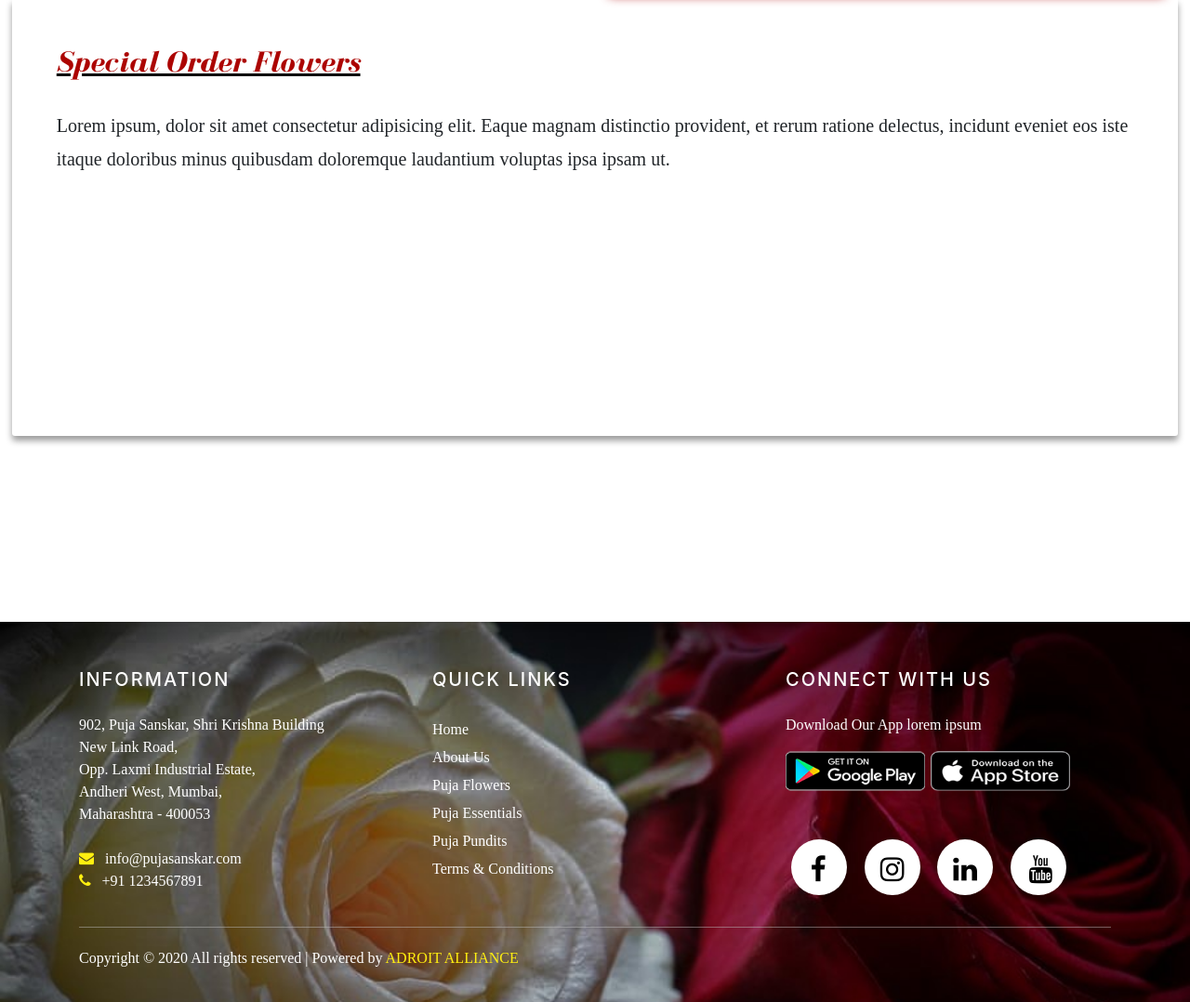
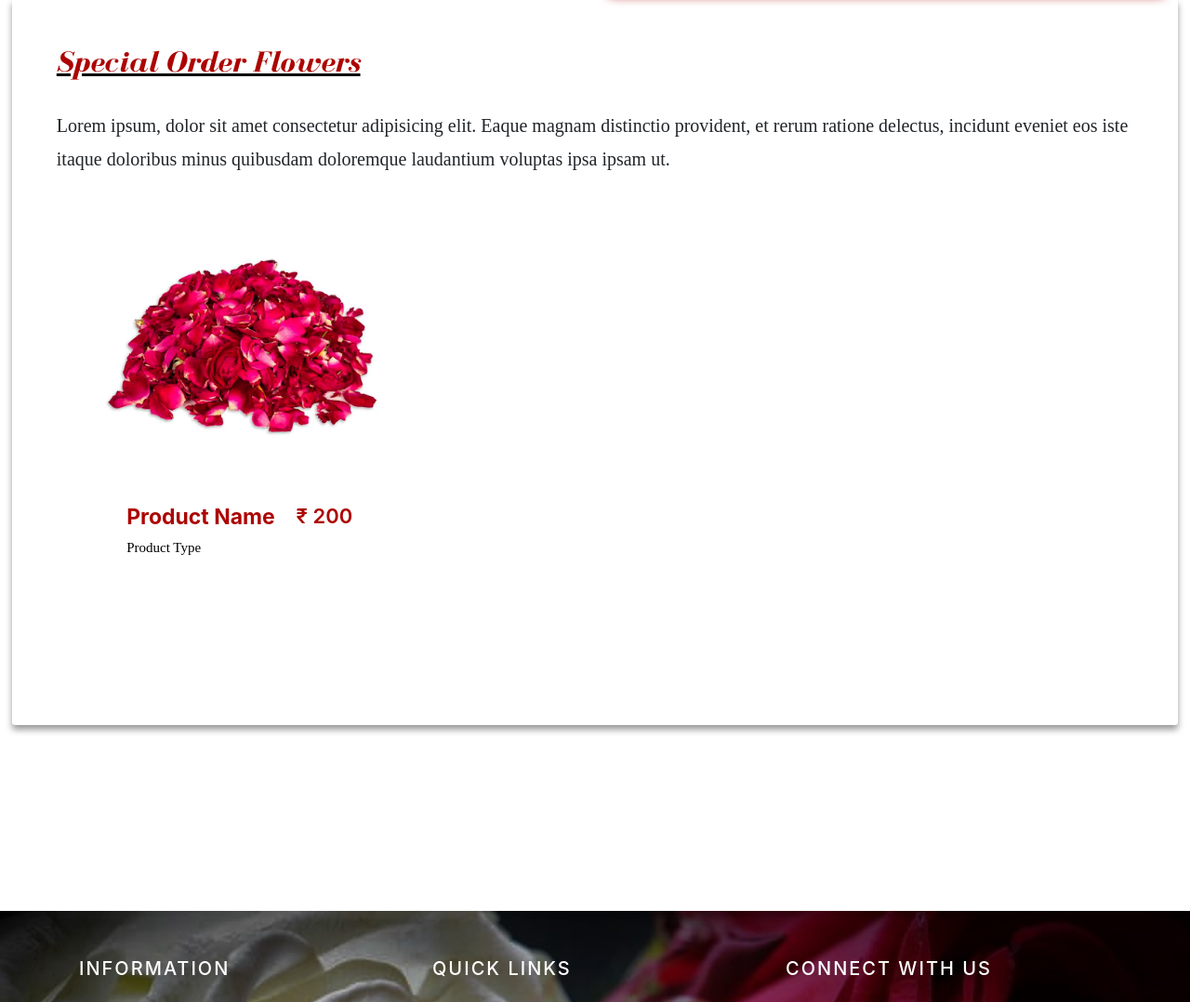
Before and after one commit to Shrirama-Upadhya-A/poojas-final, a PHP site: page /flowers-special.html in a window 1280 px wide. Shown: the part 298-1376 px from the top of the page at 93% size. Run offline with PHP 8.4, Linux system fonts and the light colour scheme; some libraries are stand-ins or nearby versions; some web fonts are replaced.

Commit message:
product page

```diff
--- a/css/shop2.css
+++ b/css/shop2.css
@@ -24,6 +24,8 @@
     width: 100%;
     height: 100%;
     position: relative;
+    display: block;
+    margin: auto;
     padding-bottom: 10vh;
     margin-bottom: 10vh;
     height: auto;
@@ -218,7 +220,8 @@
     transform-style: preserve-3d;
     transition: transform 5s;
     float: left;
-    margin-right: 23px;
+    margin-right: 4vw;
+    margin-left: 3vw;
     -webkit-transition: width 500ms ease-in-out;
     -moz-transition: width 500ms ease-in-out;
     -ms-transition: width 500ms ease-in-out;
--- a/flowers-special.html
+++ b/flowers-special.html
@@ -80,11 +80,8 @@
 
                     <div id="wrapper">
                         <div id="grid">
-                            <div id="lol">
 
-                                <!--product starts-->
-
-                                <!-- <div class="product">
+                            <div class="product">
                                 <div class="make3D">
                                     <div class="product-front">
                                         <div class="shadow"></div>
@@ -115,26 +112,9 @@
                                         </div>
                                     </div>
                                 </div>
-                            </div> -->
-                                <!--product ends-->
                             </div>
-                        </div>
-                    </div>
-                </div>
 
-                <div class="tab-pane fade  show active" id="specialflowers">
-                    <h2>Special Order Flowers</h2>
-
-                    <p class="lead">
-                        Lorem ipsum, dolor sit amet consectetur adipisicing elit. Eaque magnam distinctio provident, et rerum ratione delectus, incidunt eveniet eos iste itaque doloribus minus quibusdam doloremque laudantium voluptas ipsa ipsam ut. </p>
-
-
-                    <div id="wrapper">
-                        <div id="grid">
-                            <div id="lol2">
-                                <!--product starts-->
-
-                                <!-- <div class="product">
+                            <div class="product">
                                 <div class="make3D">
                                     <div class="product-front">
                                         <div class="shadow"></div>
@@ -165,8 +145,251 @@
                                         </div>
                                     </div>
                                 </div>
-                            </div> -->
-                                <!--product ends-->
+                            </div>
+
+                            <div class="product">
+                                <div class="make3D">
+                                    <div class="product-front">
+                                        <div class="shadow"></div>
+                                        <img src="images/1.jpg" alt="" />
+                                        <div class="image_overlay"></div>
+                                        <div class="add_to_cart">Add to cart</div>
+                                        <a href="product.html">
+                                            <div class="view_details2">View Details</div>
+                                        </a>
+                                        <div class="stats">
+                                            <div class="stats-container">
+                                                <span class="product_price">&#8377; 200</span>
+                                                <span class="product_name">Product Name</span>
+                                                <p>Product Type</p>
+
+                                            </div>
+                                        </div>
+                                    </div>
+
+                                    <div class="product-back">
+                                        <div class="shadow"></div>
+                                        <div class="carousel">
+                                            <h2>hellasdfghjkljghasdfgyhuijofrdeo</h2>
+                                        </div>
+                                        <div class="flip-back">
+                                            <div class="cy"></div>
+                                            <div class="cx"></div>
+                                        </div>
+                                    </div>
+                                </div>
+                            </div>
+
+                            <div class="product">
+                                <div class="make3D">
+                                    <div class="product-front">
+                                        <div class="shadow"></div>
+                                        <img src="images/1.jpg" alt="" />
+                                        <div class="image_overlay"></div>
+                                        <div class="add_to_cart">Add to cart</div>
+                                        <a href="product.html">
+                                            <div class="view_details2">View Details</div>
+                                        </a>
+                                        <div class="stats">
+                                            <div class="stats-container">
+                                                <span class="product_price">&#8377; 200</span>
+                                                <span class="product_name">Product Name</span>
+                                                <p>Product Type</p>
+
+                                            </div>
+                                        </div>
+                                    </div>
+
+                                    <div class="product-back">
+                                        <div class="shadow"></div>
+                                        <div class="carousel">
+                                            <h2>hellasdfghjkljghasdfgyhuijofrdeo</h2>
+                                        </div>
+                                        <div class="flip-back">
+                                            <div class="cy"></div>
+                                            <div class="cx"></div>
+                                        </div>
+                                    </div>
+                                </div>
+                            </div>
+
+                            <div class="product">
+                                <div class="make3D">
+                                    <div class="product-front">
+                                        <div class="shadow"></div>
+                                        <img src="images/1.jpg" alt="" />
+                                        <div class="image_overlay"></div>
+                                        <div class="add_to_cart">Add to cart</div>
+                                        <a href="product.html">
+                                            <div class="view_details2">View Details</div>
+                                        </a>
+                                        <div class="stats">
+                                            <div class="stats-container">
+                                                <span class="product_price">&#8377; 200</span>
+                                                <span class="product_name">Product Name</span>
+                                                <p>Product Type</p>
+
+                                            </div>
+                                        </div>
+                                    </div>
+
+                                    <div class="product-back">
+                                        <div class="shadow"></div>
+                                        <div class="carousel">
+                                            <h2>hellasdfghjkljghasdfgyhuijofrdeo</h2>
+                                        </div>
+                                        <div class="flip-back">
+                                            <div class="cy"></div>
+                                            <div class="cx"></div>
+                                        </div>
+                                    </div>
+                                </div>
+                            </div>
+
+                            <div class="product">
+                                <div class="make3D">
+                                    <div class="product-front">
+                                        <div class="shadow"></div>
+                                        <img src="images/1.jpg" alt="" />
+                                        <div class="image_overlay"></div>
+                                        <div class="add_to_cart">Add to cart</div>
+                                        <a href="product.html">
+                                            <div class="view_details2">View Details</div>
+                                        </a>
+                                        <div class="stats">
+                                            <div class="stats-container">
+                                                <span class="product_price">&#8377; 200</span>
+                                                <span class="product_name">Product Name</span>
+                                                <p>Product Type</p>
+
+                                            </div>
+                                        </div>
+                                    </div>
+
+                                    <div class="product-back">
+                                        <div class="shadow"></div>
+                                        <div class="carousel">
+                                            <h2>hellasdfghjkljghasdfgyhuijofrdeo</h2>
+                                        </div>
+                                        <div class="flip-back">
+                                            <div class="cy"></div>
+                                            <div class="cx"></div>
+                                        </div>
+                                    </div>
+                                </div>
+                            </div>
+
+                            <div class="product">
+                                <div class="make3D">
+                                    <div class="product-front">
+                                        <div class="shadow"></div>
+                                        <img src="images/1.jpg" alt="" />
+                                        <div class="image_overlay"></div>
+                                        <div class="add_to_cart">Add to cart</div>
+                                        <a href="product.html">
+                                            <div class="view_details2">View Details</div>
+                                        </a>
+                                        <div class="stats">
+                                            <div class="stats-container">
+                                                <span class="product_price">&#8377; 200</span>
+                                                <span class="product_name">Product Name</span>
+                                                <p>Product Type</p>
+
+                                            </div>
+                                        </div>
+                                    </div>
+
+                                    <div class="product-back">
+                                        <div class="shadow"></div>
+                                        <div class="carousel">
+                                            <h2>hellasdfghjkljghasdfgyhuijofrdeo</h2>
+                                        </div>
+                                        <div class="flip-back">
+                                            <div class="cy"></div>
+                                            <div class="cx"></div>
+                                        </div>
+                                    </div>
+                                </div>
+                            </div>
+
+                            <div class="product">
+                                <div class="make3D">
+                                    <div class="product-front">
+                                        <div class="shadow"></div>
+                                        <img src="images/1.jpg" alt="" />
+                                        <div class="image_overlay"></div>
+                                        <div class="add_to_cart">Add to cart</div>
+                                        <a href="product.html">
+                                            <div class="view_details2">View Details</div>
+                                        </a>
+                                        <div class="stats">
+                                            <div class="stats-container">
+                                                <span class="product_price">&#8377; 200</span>
+                                                <span class="product_name">Product Name</span>
+                                                <p>Product Type</p>
+
+                                            </div>
+                                        </div>
+                                    </div>
+
+                                    <div class="product-back">
+                                        <div class="shadow"></div>
+                                        <div class="carousel">
+                                            <h2>hellasdfghjkljghasdfgyhuijofrdeo</h2>
+                                        </div>
+                                        <div class="flip-back">
+                                            <div class="cy"></div>
+                                            <div class="cx"></div>
+                                        </div>
+                                    </div>
+                                </div>
+                            </div>
+
+                        </div>
+                    </div>
+                </div>
+
+                <div class="tab-pane fade  show active" id="specialflowers">
+                    <h2>Special Order Flowers</h2>
+
+                    <p class="lead">
+                        Lorem ipsum, dolor sit amet consectetur adipisicing elit. Eaque magnam distinctio provident, et rerum ratione delectus, incidunt eveniet eos iste itaque doloribus minus quibusdam doloremque laudantium voluptas ipsa ipsam ut. </p>
+
+
+                    <div id="wrapper">
+                        <div id="grid">
+
+                            <div class="product">
+                                <div class="make3D">
+                                    <div class="product-front">
+                                        <div class="shadow"></div>
+                                        <img src="images/1.jpg" alt="" />
+                                        <div class="image_overlay"></div>
+                                        <div class="add_to_cart">Add to cart</div>
+                                        <a href="product.html">
+                                            <div class="view_details2">View Details</div>
+                                        </a>
+                                        <div class="stats">
+                                            <div class="stats-container">
+                                                <span class="product_price">&#8377; 200</span>
+                                                <span class="product_name">Product Name</span>
+                                                <p>Product Type</p>
+
+                                            </div>
+                                        </div>
+                                    </div>
+
+                                    <div class="product-back">
+                                        <div class="shadow"></div>
+                                        <div class="carousel">
+                                            <h2>hellasdfghjkljghasdfgyhuijofrdeo</h2>
+                                        </div>
+                                        <div class="flip-back">
+                                            <div class="cy"></div>
+                                            <div class="cx"></div>
+                                        </div>
+                                    </div>
+                                </div>
                             </div>
                         </div>
                     </div>
```
